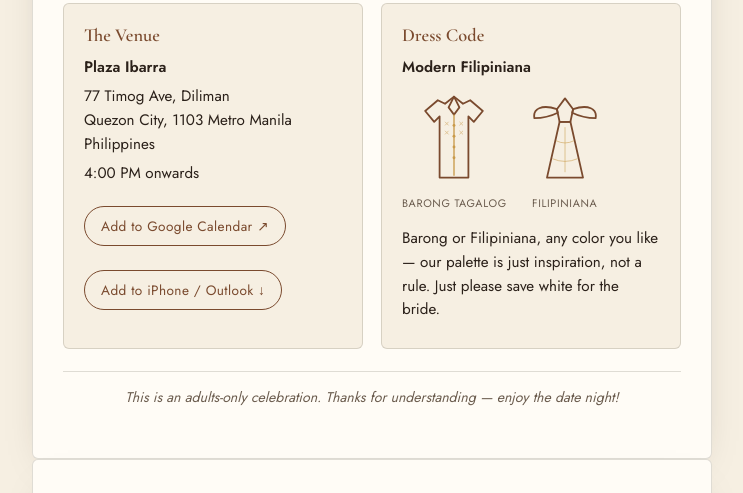
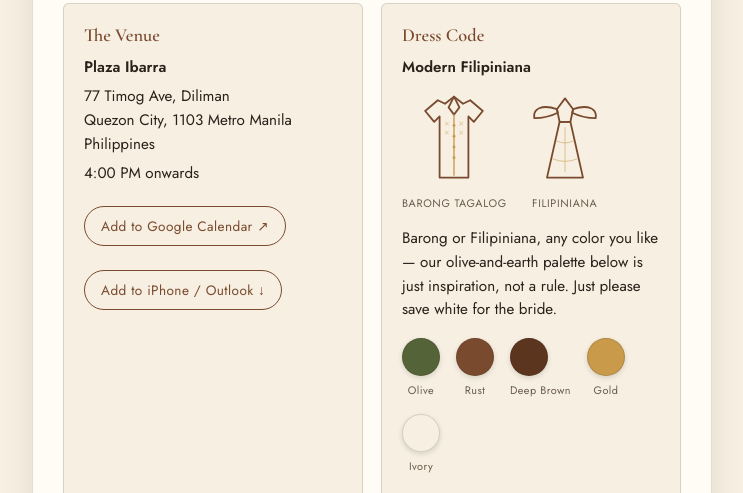
Before and after one commit to abarbuco/RSVP-J-A-WEDDING-2027-APP, a website: page index.html in a window 1280 px wide. Shown: the part 1560-2053 px from the top of the page, without its empty margins (268-1011 px from the left). Drawn offline with nearby package versions, Linux system fonts and the light colour scheme; no server answers; a web font is replaced by a local one.

Commit message:
Add files via upload

```diff
--- a/index.html
+++ b/index.html
@@ -337,6 +337,14 @@
   .attire-icons{ display:flex; gap:22px; margin:12px 0 16px; }
   .attire-icons figure{ margin:0; text-align:center; }
   .attire-icons figcaption{ margin-top:4px; font-size:.68rem; letter-spacing:.06em; text-transform:uppercase; color:var(--ink-soft); }
+
+  .palette-swatches{ display:flex; gap:16px; margin:16px 0 4px; flex-wrap:wrap; }
+  .palette-swatch{ margin:0; text-align:center; }
+  .palette-swatch .chip{
+    display:block; width:38px; height:38px; border-radius:50%;
+    border:1px solid var(--line); box-shadow:0 2px 5px rgba(43,33,26,.15);
+  }
+  .palette-swatch figcaption{ margin-top:6px; font-size:.68rem; letter-spacing:.04em; color:var(--ink-soft); }
   .adults-note{
     margin:22px 0 0; padding:14px 18px; text-align:center; font-size:.88rem; line-height:1.6;
     color:var(--ink-soft); font-style:italic; border-top:1px solid var(--line);
@@ -526,7 +534,14 @@
             <figcaption>Filipiniana</figcaption>
           </figure>
         </div>
-        <p>Barong or Filipiniana, any color you like — our palette is just inspiration, not a rule. Just please save white for the bride.</p>
+        <p>Barong or Filipiniana, any color you like — our olive-and-earth palette below is just inspiration, not a rule. Just please save white for the bride.</p>
+        <div class="palette-swatches" aria-hidden="true">
+          <figure class="palette-swatch"><span class="chip" style="background:#556339"></span><figcaption>Olive</figcaption></figure>
+          <figure class="palette-swatch"><span class="chip" style="background:#7a4a2e"></span><figcaption>Rust</figcaption></figure>
+          <figure class="palette-swatch"><span class="chip" style="background:#5c351f"></span><figcaption>Deep Brown</figcaption></figure>
+          <figure class="palette-swatch"><span class="chip" style="background:#c99a4a"></span><figcaption>Gold</figcaption></figure>
+          <figure class="palette-swatch"><span class="chip" style="background:#f6efe2"></span><figcaption>Ivory</figcaption></figure>
+        </div>
       </div>
     </div>
     <p class="adults-note">This is an adults-only celebration. Thanks for understanding — enjoy the date night!</p>
```
